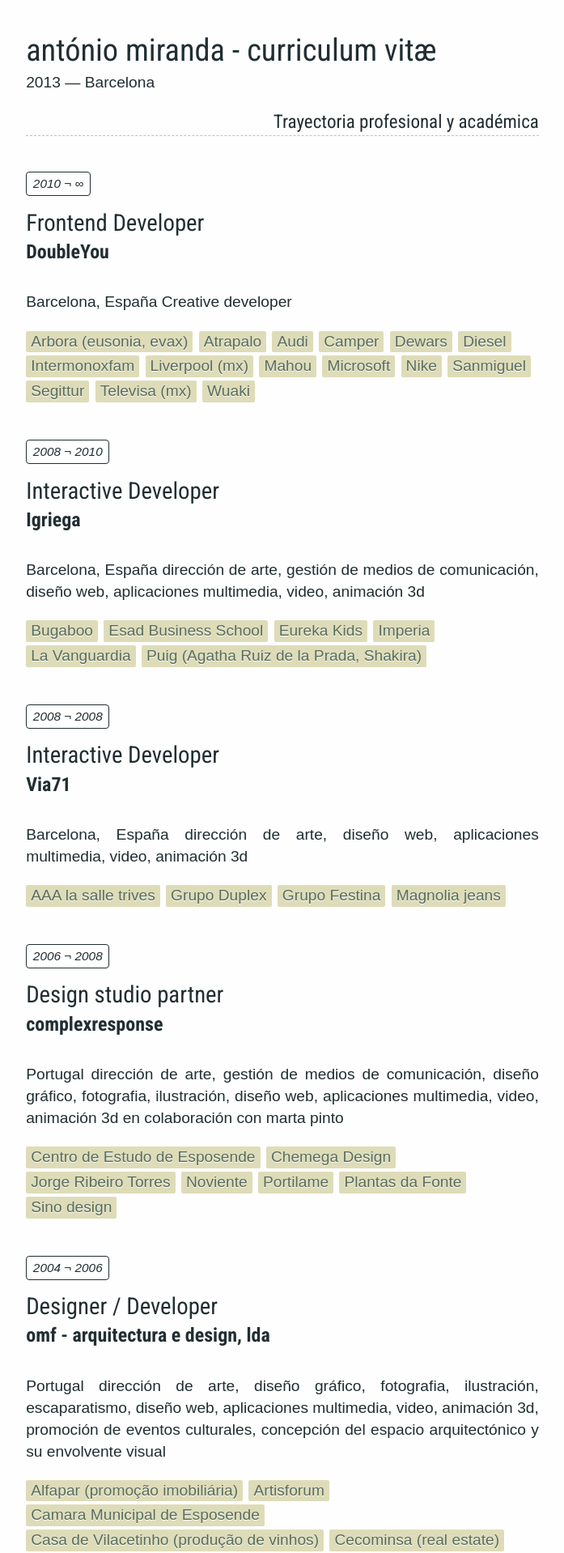
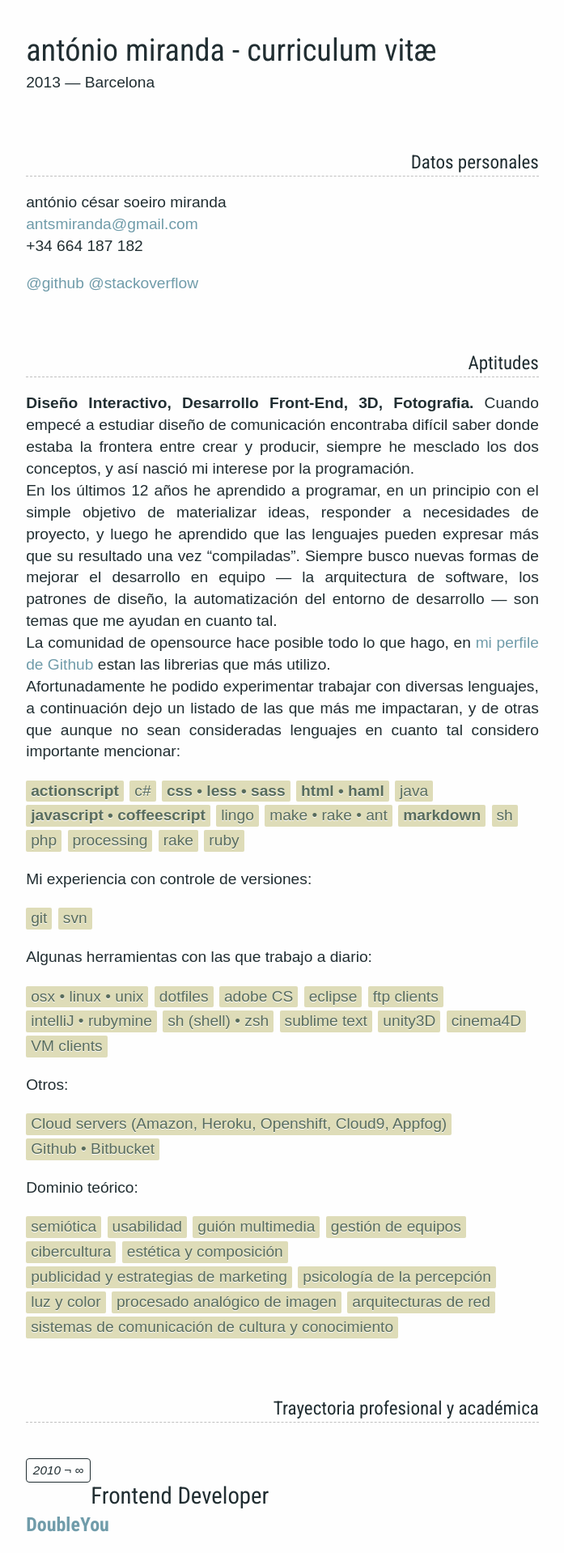
Before and after one commit to am/cv, a Jekyll site: the page built from index.md, in a window 1280 px wide. Shown: the top 1918 px of the page at 81% size, without its empty margins (291-988 px from the left). Built offline with Jekyll 4.4.1, drawn with Linux system fonts in a browser that asks for light colours; Markdown is read by kramdown in place of the engine named in the settings; some of the changed text lies outside the part shown.

Commit message:
Add aptitudes section.

```diff
--- a/css/style.css
+++ b/css/style.css
@@ -1,4 +1,13 @@
 @import url(http://fonts.googleapis.com/css?family=Roboto:400,700,300|Roboto+Condensed:400,700);
+
+/*
+ * colors:
+ * #212E32
+ * #85937A
+ * #586C5D
+ * #A9AF90
+ * #DEDCB8
+ */
 
 html, body {
   padding:1em;
@@ -50,6 +59,7 @@ h1 {
   font-weight: normal;
 }
 h2 {
+  margin-top: 3em;
   font-weight: normal;
   border-bottom: 1px silver dashed;
   font-size: 1.2em;
@@ -57,7 +67,7 @@ h2 {
 }
 h3 {
   font-weight: normal;
-  margin: 3em 0 0;
+  margin: 70px 0 0;
   font-size: 1.5em;
 }
 h4 {
@@ -103,7 +113,7 @@ code {
   background: white;
 }
 a {
-  color: #2484c1;
+  color: #709CAA;
   text-decoration: none;
 }
 a:hover {
@@ -153,6 +163,14 @@ body#index li {
   margin-bottom: 1em;
 }
 
+/* Print
+--------------------------- */
+@media only print {
+  body {
+    font-size: 80%;
+    line-height: 1.4;
+  }
+  }
 
 /* iPad
 -------------------------------------------------------- */
--- a/index.md
+++ b/index.md
@@ -2,13 +2,84 @@
 title: cv - antonio miranda
 layout: default
 ---
+
+Datos personales
+----------------
+antónio césar soeiro miranda
+[antsmiranda@gmail.com](mailto:antsmiranda@gmail.com "contact me")
++34 664 187 182
+
+[@github](http://github.com/am "am @ github")
+[@stackoverflow](http://stackoverflow.com/users/220272 "am @ stackoverflow")
+
+Aptitudes
+---------
+**Diseño Interactivo, Desarrollo Front-End, 3D, Fotografia.** Cuando empecé a estudiar diseño de comunicación encontraba difícil saber donde estaba la frontera entre crear y producir, siempre he mesclado los dos conceptos, y así nasció mi interese por la programación.
+En los últimos 12 años he aprendido a programar, en un principio con el simple objetivo de materializar ideas, responder a necesidades de proyecto, y luego he aprendido que las lenguajes pueden expresar más que su resultado una vez "compiladas". Siempre busco nuevas formas de mejorar el desarrollo en equipo — la arquitectura de software, los patrones de diseño, la automatización del entorno de desarrollo — son temas que me ayudan en cuanto tal.
+La comunidad de opensource hace posible todo lo que hago, en [mi perfile de Github](https://github.com/am/following "stared") estan las librerias que más utilizo.
+Afortunadamente he podido experimentar trabajar con diversas lenguajes, a continuación dejo un listado de las que más me impactaran, y de otras que aunque no sean consideradas lenguajes en cuanto tal considero importante mencionar:
+
+- **actionscript**
+- c#
+- **css • less • sass**
+- **html • haml**
+- java
+- **javascript • coffeescript**
+- lingo
+- make • rake • ant
+- **markdown**
+- sh
+- php
+- processing
+- rake
+- ruby
+
+Mi experiencia con controle de versiones:
+
+- git
+- svn
+
+Algunas herramientas con las que trabajo a diario:
+
+- osx • linux • unix
+- dotfiles
+- adobe CS
+- eclipse
+- ftp clients
+- intelliJ • rubymine
+- sh (shell) • zsh
+- sublime text
+- unity3D
+- cinema4D
+- VM clients
+
+Otros:
+
+- Cloud servers (Amazon, Heroku, Openshift, Cloud9, Appfog)
+- Github • Bitbucket
+
+Dominio teórico:
+
+- semiótica
+- usabilidad
+- guión multimedia
+- gestión de equipos
+- cibercultura
+- estética y composición
+- publicidad y estrategias de marketing
+- psicología de la percepción
+- luz y color
+- procesado analógico de imagen
+- arquitecturas de red
+- sistemas de comunicación de cultura y conocimiento
+
 
 Trayectoria profesional y académica
 -----------------------------------
 
 _2010 ¬ ∞_
 ### Frontend Developer
-#### DoubleYou
+#### [DoubleYou](http://www.doubleyou.com/ "Doubleyou")
 
 Barcelona, España
 Creative developer
@@ -32,7 +103,7 @@ Creative developer
 
 _2008 ¬ 2010_
 ### Interactive Developer
-#### Igriega
+#### [Igriega](http://www.igriega-comunicacion.com/ "Igriega")
 
 Barcelona, España
 dirección de arte, gestión de medios de comunicación, diseño web, aplicaciones multimedia, video, animación
@@ -47,7 +118,7 @@ dirección de arte, gestión de medios de comunicación, diseño web, aplicacion
 
 _2008 ¬ 2008_
 ### Interactive Developer
-#### Via71
+#### [Via71](http://www.via71.com/ "Via71")
 
 Barcelona, España
 dirección de arte, diseño web, aplicaciones multimedia, video, animación 3d
@@ -59,7 +130,7 @@ dirección de arte, diseño web, aplicaciones multimedia, video, animación 3d
 
 _2006 ¬ 2008_
 ### Design studio partner
-#### complexresponse
+#### Complexresponse
 
 Portugal
 dirección de arte, gestión de medios de comunicación, diseño gráfico, fotografia, ilustración, diseño web,
@@ -137,27 +208,59 @@ elaboración de proyectos web y gráficos en colaboración con joão sousa lopes
 - Etfor
 
 
-Educación
----------
+Educación Académica
+-------------------
 
 _2003 ¬ 2004_
-### Licentiate degree, Design and Visual Communications, General
+### Curso de diseño, opción comunicación
 #### Escola Superior de Artes e Design
 
-Correspondiendo a 240 créditos ects, con la clasificación final de 15 puntos, escala B en la clasificación ects
+**Licenciatura** correspondiendo a 240 créditos ects, con la clasificación final de 15 puntos, escala B en la clasificación ects
 
 _1999 ¬ 2002_
 ### Bachelor's degree, Design and Applied Arts
 #### Escola Superior de Artes e Design
 
-## Idiomas
+**Diplomatura**
 
-1. Portugués
-2. Inglés
-3. Español
+_1996 ¬ 1999_
+### Curso de secundaria, artes visuais
+#### Escola Soares dos Reis’, Porto
+
+Formación Profesional
+---------------------
+
+_2005_
+### ane
+#### formación pedagógica de formadores (105 hrs.)
+Clasificación B
+
+_2004_
+### gti
+#### inglés comercial (100 hrs.)
+Clasificación A
+
+Idiomas
+-------
+
+1. **Portugués**
+2. **Inglés**
+3. **Español**
 
 Reconocimientos y premios
 -------------------------
+
+_2012_
+### Laus de Plata
+#### web y medios digitales
+Campaña de "Revívelo", de Atrápalo
+
+
+_2012_
+### Sol de Oro
+#### social media marketing
+Makeitcount: Propósitos En Gigafoto
+
 
 _2003_
 ### ISTD
```
Also changed, not shown: other parts of index.md (+9 -5 lines).
